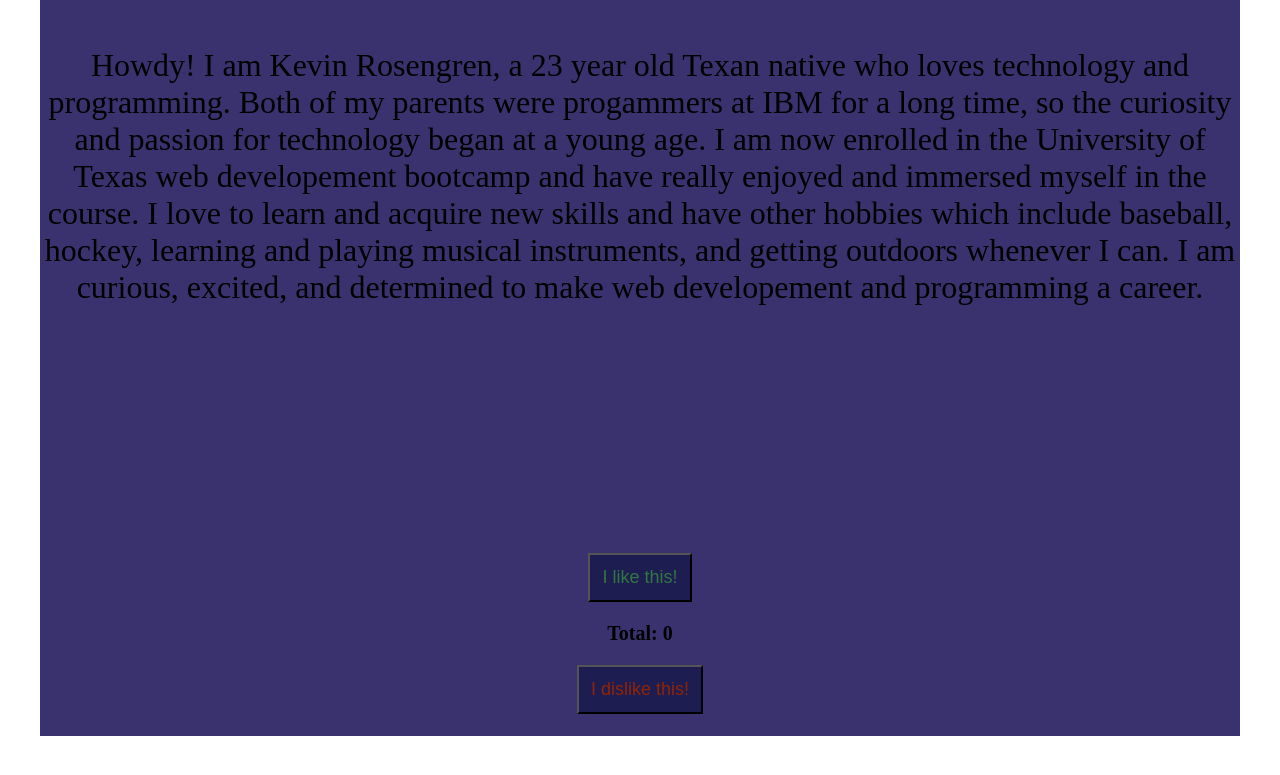
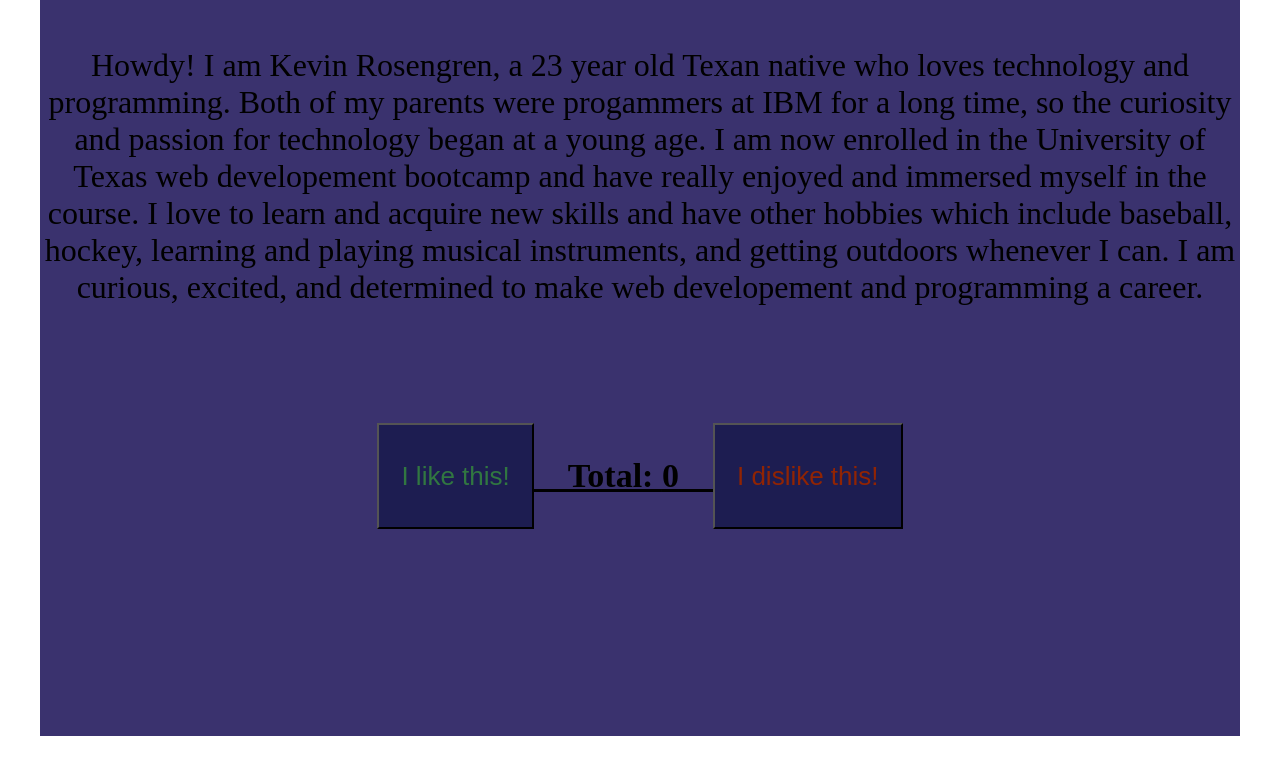
Before and after one commit to krosengr4/React-Portfolio, a React (Vite) app in the folder react-portfolio/: page / in a window 1280 px wide. Shown: the part 787-1562 px from the top of the page. Built offline with nearby package versions, Linux system fonts and the light colour scheme.

Commit message:
More adjustments and styling to about me page

```diff
--- a/react-portfolio/src/App.css
+++ b/react-portfolio/src/App.css
@@ -117,17 +117,15 @@ hr {
   font-size: 20px;
   display: flex;
   justify-content: center;
-  align-items: center;
-  flex-direction: column;
   position: relative;
-  top: 250px;
+  top: 120px;
 }
 
 .likeBtn {
-  padding: 12px;
+  padding: 22px;
   color: rgb(49, 119, 65);
   background-color: rgb(29, 29, 81);
-  font-size: 18px;
+  font-size: 26px;
 }
 
 .likeBtn:hover {
@@ -136,10 +134,10 @@ hr {
 }
 
 .dislikeBtn {
-  padding: 12px;
+  padding: 22px;
   color: rgb(145, 36, 3);
   background-color: rgb(29, 29, 81);
-  font-size: 18px;
+  font-size: 26px;
 }
 
 .dislikeBtn:hover {
@@ -148,11 +146,12 @@ hr {
 }
 
 .counter-status{
-  font-size: 20px;
+  font-size: 34px;
+  text-decoration: underline;
+
 }
 
 /** Start of Portfolio page */
-
 .projects-container {
     display: flex;
     flex-wrap: wrap;
--- a/react-portfolio/src/pages/AboutMe.jsx
+++ b/react-portfolio/src/pages/AboutMe.jsx
@@ -27,7 +27,7 @@ export default function AboutMe() {
           I like this!
         </button>
 
-        <h3 className="counter-status"> Total: {count}</h3>
+        <h3 className="counter-status">__Total: {count}__</h3>
 
         <button className='dislikeBtn'onClick={() => setCount((count) => count - 1)}>
           I dislike this!
```
